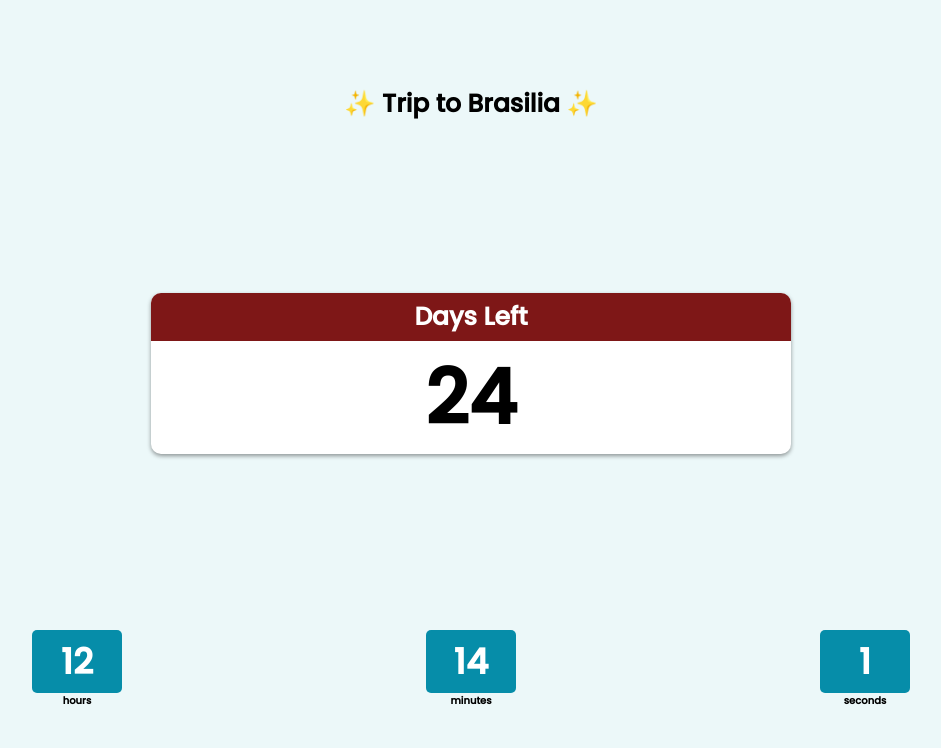
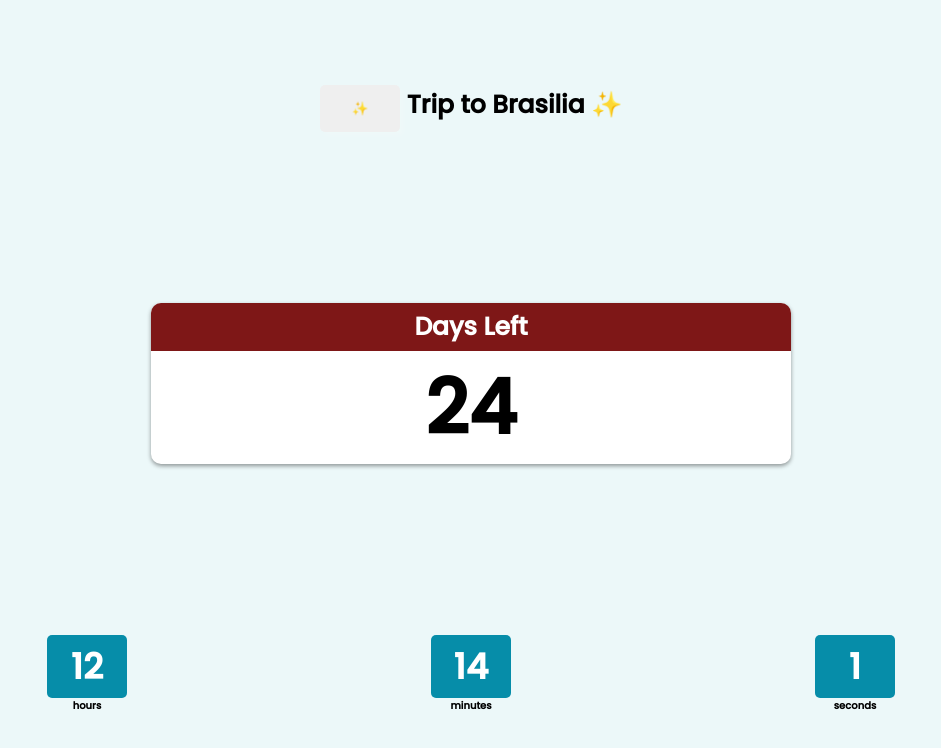
Before and after one commit to oArthur/countdown, a React (Create React App) app: page / in a window 1280 px wide. Shown: the top 748 px of the page, without its empty margins (169-1110 px from the left). Built offline with nearby package versions, Linux system fonts and the light colour scheme.

Commit message:
Adicionando fireworks onClick

```diff
--- a/src/App.js
+++ b/src/App.js
@@ -1,19 +1,23 @@
 import ContainerDaysLeft from './components/ContainerDaysLeft'
 import Counter from './components/Counter'
+import Fireworks from './components/Fireworks'
 import './styles/components/app.sass'
 
 import useCountdown from './hooks/useCountdown';
 function App() {
   const [day,hour,minute,second] = useCountdown("Jul 28, 2023 08:30:00");
   return (
-    <div id='principal'>
-      <h2>&#10024; Trip to Brasilia &#10024;</h2>
-      <ContainerDaysLeft dias={day} />
-      <Counter title="hours" number={hour}/>
-      <Counter title="minutes" number={minute}/>
-      <Counter title="seconds" number={second}/>
+    <>
+      <div id='principal'>
+        <h2><Fireworks/> Trip to Brasilia &#10024;</h2>
+        <ContainerDaysLeft dias={day} />
+        <Counter title="hours" number={hour}/>
+        <Counter title="minutes" number={minute}/>
+        <Counter title="seconds" number={second}/>
+      </div>
 
-    </div>
+    </>
+
   );
 }
 
--- /dev/null
+++ b/src/components/Fireworks.jsx
@@ -0,0 +1,69 @@
+import '../styles/components/fireworks.scss'
+
+const Fireworks = () => {
+    const btn = document.getElementById('btn');
+
+    if (btn){
+        btn.addEventListener('click', () => {
+            const particles = [];
+            const color = randomColor();
+
+            const particle = document.createElement('span');
+            particle.classList.add('particle', 'move');
+
+            const { x, y } = randomLocation();
+            particle.style.setProperty('--x', x);
+            particle.style.setProperty('--y', y);
+            particle.style.background = color;
+            btn.style.background = color;
+
+            btn.appendChild(particle);
+
+            particles.push(particle);
+
+            setTimeout(() => {
+
+                for (let i = 0; i < 100; i++) {
+                    const innerP = document.createElement('span');
+                    innerP.classList.add('particle', 'move');
+                    innerP.style.transform = `translate(${x}, ${y})`;
+
+                    const xs = Math.random() * 200 - 100 + 'px';
+                    const ys = Math.random() * 200 - 100 + 'px';
+                    innerP.style.setProperty('--x', `calc(${x} + ${xs})`);
+                    innerP.style.setProperty('--y', `calc(${y} + ${ys})`);
+                    innerP.style.animationDuration = Math.random() * 300 + 200 + 'ms';
+                    innerP.style.background = color;
+
+                    btn.appendChild(innerP);
+                    particles.push(innerP)
+                }
+
+                setTimeout(() => {
+                    particles.forEach(particle => {
+                        particle.remove();
+                    })
+                }, 1000)
+            }, 1000);
+        });
+
+    }
+
+    function randomLocation() {
+        return {
+            x: Math.random() * window.innerWidth - window.innerWidth / 2 + 'px',
+            y: Math.random() * window.innerHeight - window.innerHeight / 2 + 'px',
+        }
+    }
+
+    function randomColor() {
+        return `hsl(${Math.floor(Math.random() * 361)}, 100%, 50%)`;
+    }
+    return (
+        <>
+            <button id="btn">&#10024;</button>
+        </>
+    )
+}
+
+export default Fireworks
--- /dev/null
+++ b/src/styles/components/fireworks.scss
@@ -0,0 +1,64 @@
+* {
+	box-sizing: border-box;
+}
+
+body {
+	background-color: #1c1c1c;
+	display: flex;
+	align-items: center;
+	justify-content: center;
+	margin: 0;
+	min-height: 100vh;
+	overflow: hidden;
+}
+
+button {
+	border-radius: 5px;
+	box-shadow: 4px 4px 5px rgba(255, 255, 255, 0.15);
+	border: none;
+	color: white;
+	cursor: pointer;
+	padding: 1rem 2rem;
+	position: relative;
+	transition: transform 0.1s linear, box-shadow 0.1s linear;
+	z-index: 10;
+}
+
+button:active {
+	transform: translate(4px, 4px);
+	box-shadow: 0 0 0 rebeccapurple;
+}
+
+button:focus {
+	outline: none;
+}
+
+.particle {
+	--x: 0;
+	--y: 0;
+	border-radius: 50%;
+	position: absolute;
+	top: 50%;
+	left: 50%;
+	height: 5px;
+	width: 5px;
+	z-index: -1;
+}
+
+.particle.move {
+	animation: move 1000ms linear forwards;
+}
+
+@keyframes move {
+	to {
+		transform: translate(var(--x), var(--y));
+	}
+
+	95% {
+		opacity: 1;
+	}
+
+	100% {
+		opacity: 0;
+	}
+}
```
